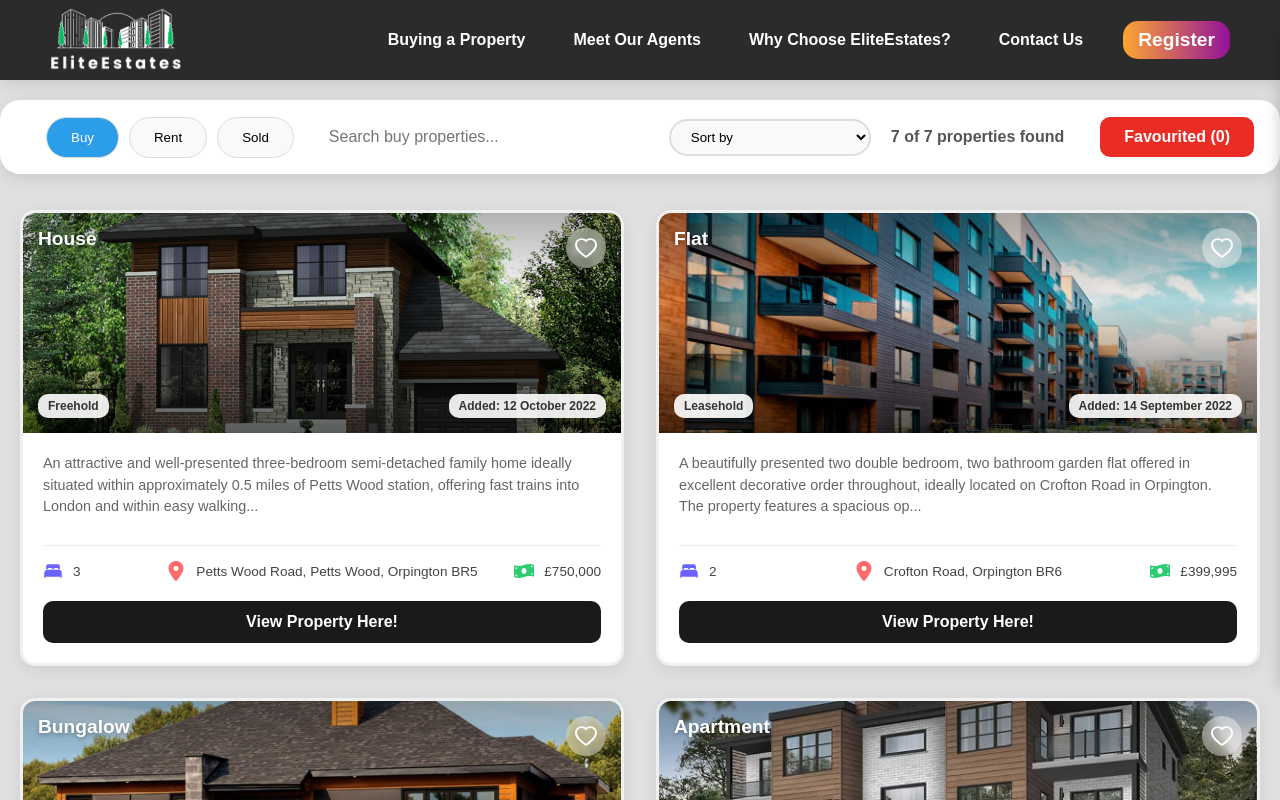
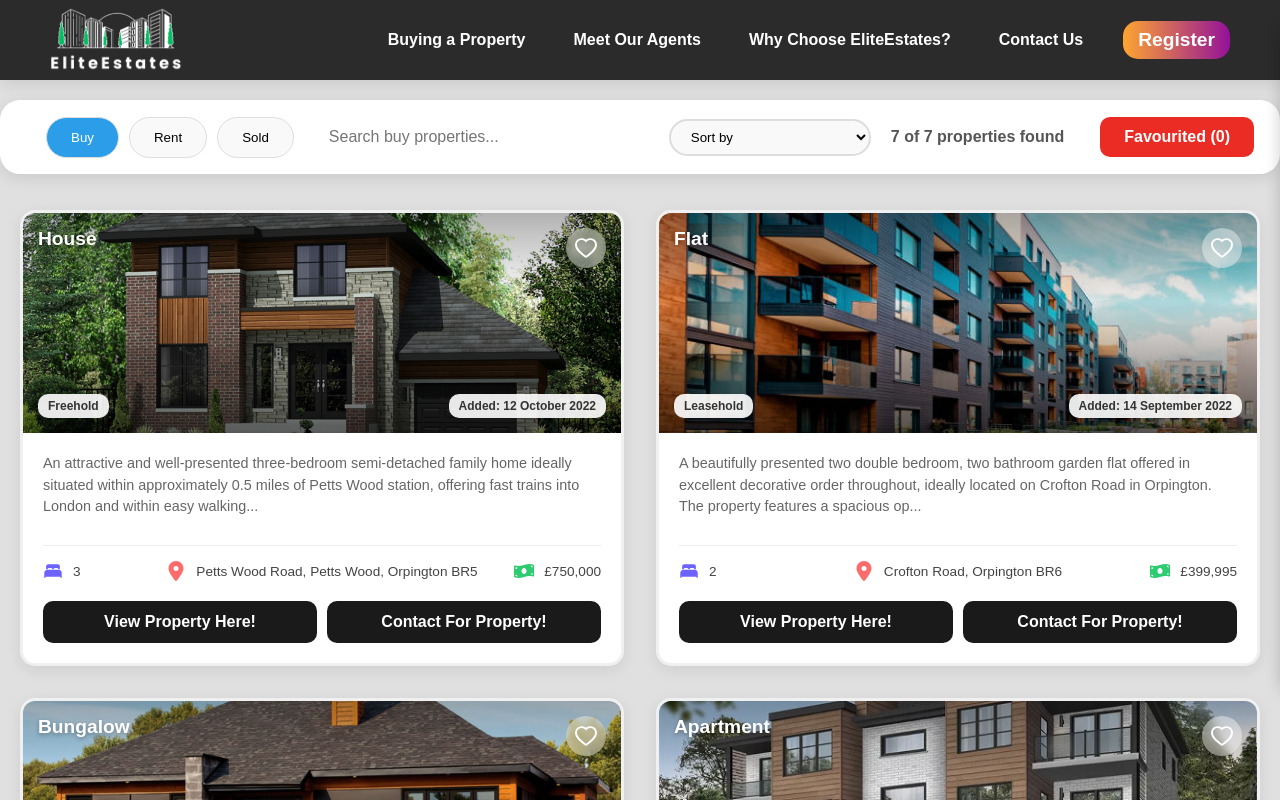
Before and after one commit to stoyan005/react-coursework, a React (Vite) app: page /buy in a window 1280 px wide. Shown: the top 800 px of the page. Built offline with nearby package versions, Linux system fonts and the light colour scheme; a web font is replaced by a local one.

Commit message:
added contact button to property card

```diff
--- a/src/Components/SearchMenu/PropertyCard.jsx
+++ b/src/Components/SearchMenu/PropertyCard.jsx
@@ -75,9 +75,14 @@ const PropertyCard = ({ property, isFavourite, onToggleFavourite }) => {
 					</p>
 				</div>
 
-				<Link to={`/house/${property.id}`} className={styles.view_button}>
-					View Property Here!
-				</Link>
+				<div className={styles.button_container}>
+					<Link to={`/house/${property.id}`} className={styles.view_button}>
+						View Property Here!
+					</Link>
+					<Link to={`/contacts`} className={styles.contact_button}>
+						Contact For Property!
+					</Link>
+				</div>
 			</div>
 		</div>
 	);
--- a/src/Components/SearchMenu/PropertyCard.module.css
+++ b/src/Components/SearchMenu/PropertyCard.module.css
@@ -176,7 +176,13 @@
 	color: #2ecc71;
 }
 
-.view_button {
+.button_container {
+	display: flex; /* Align children in a row */
+	gap: 10px; /* Space between buttons */
+}
+
+.view_button,
+.contact_button {
 	text-align: center;
 	background: #1a1a1a;
 	color: #ffffff;
@@ -186,8 +192,10 @@
 	border-radius: 10px;
 	text-decoration: none;
 	transition: background 0.3s ease;
+	width: 300px;
 }
 
-.view_button:hover {
+.view_button:hover,
+.contact_button:hover {
 	background-color: #444444;
 }
```
